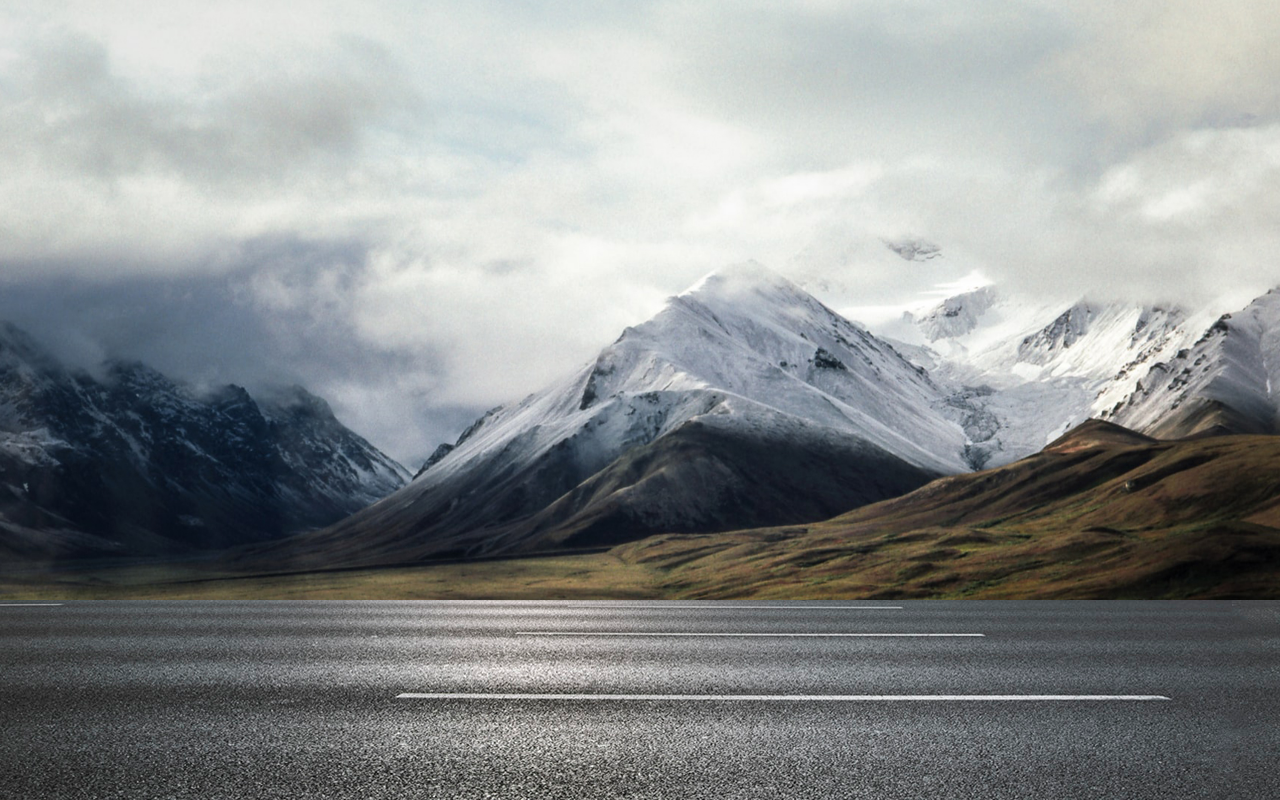
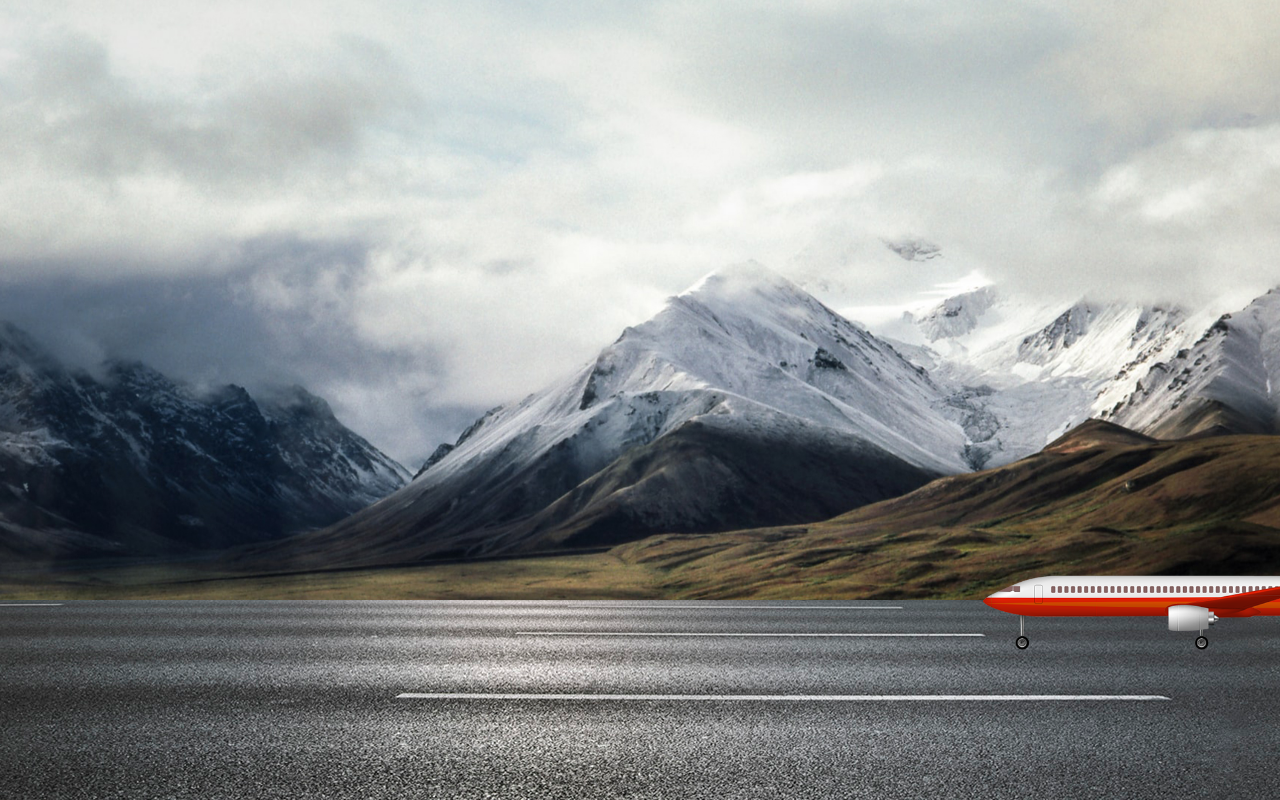
Before and after one commit to CJR85/plane-animation, a plain HTML site: page index.html in a window 1280 px wide. Drawn offline with Linux system fonts and the light colour scheme.

Commit message:
Add and style airplane image

```diff
--- a/index.html
+++ b/index.html
@@ -10,6 +10,7 @@
   <body>
     <div class="container">
       <div class="runway"></div>
+      <img src="images/airplane.png" class="airplane" />
     </div>
   </body>
 </html>
--- a/style.css
+++ b/style.css
@@ -22,3 +22,10 @@
   left: 0;
   bottom: 0;
 }
+
+.airplane {
+  width: 500px;
+  position: absolute;
+  bottom: 150px;
+  right: -200px;
+}
```
